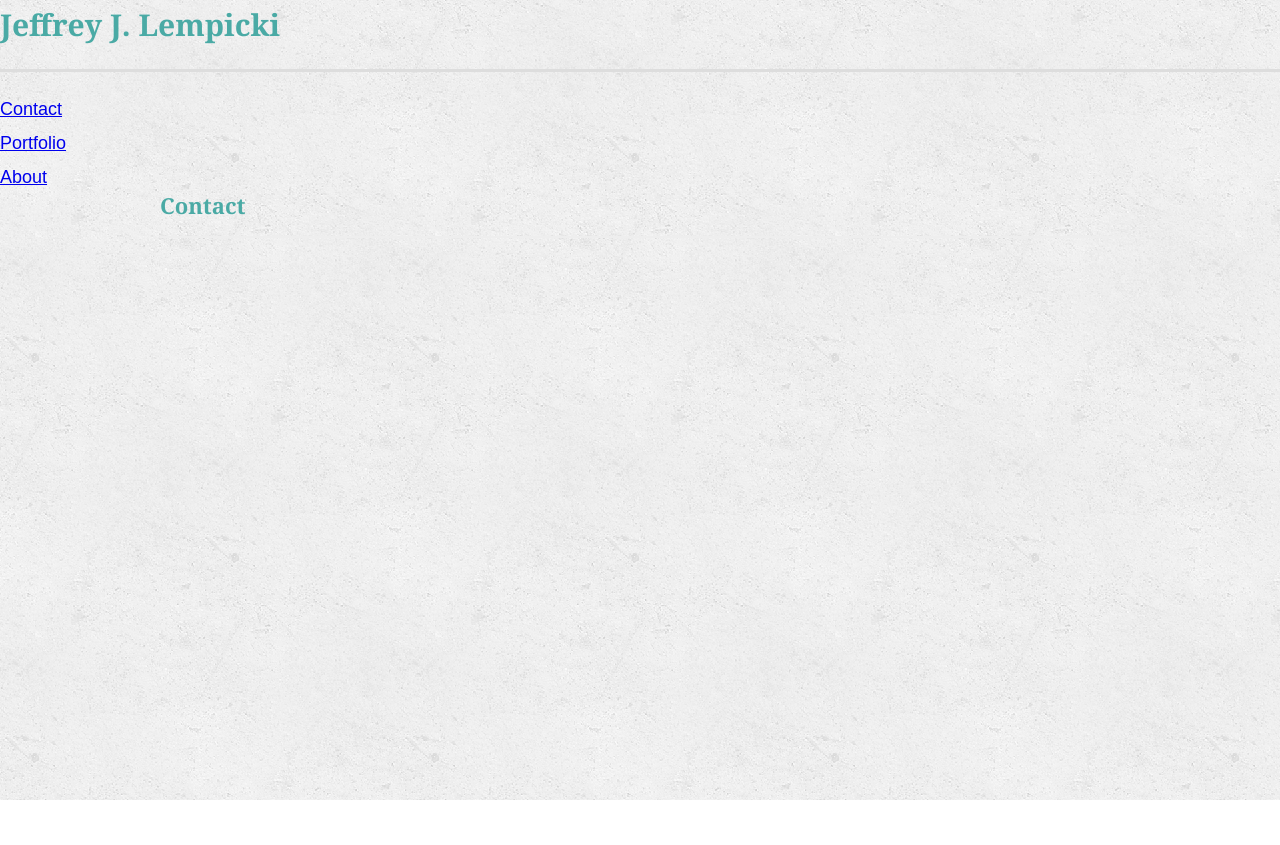
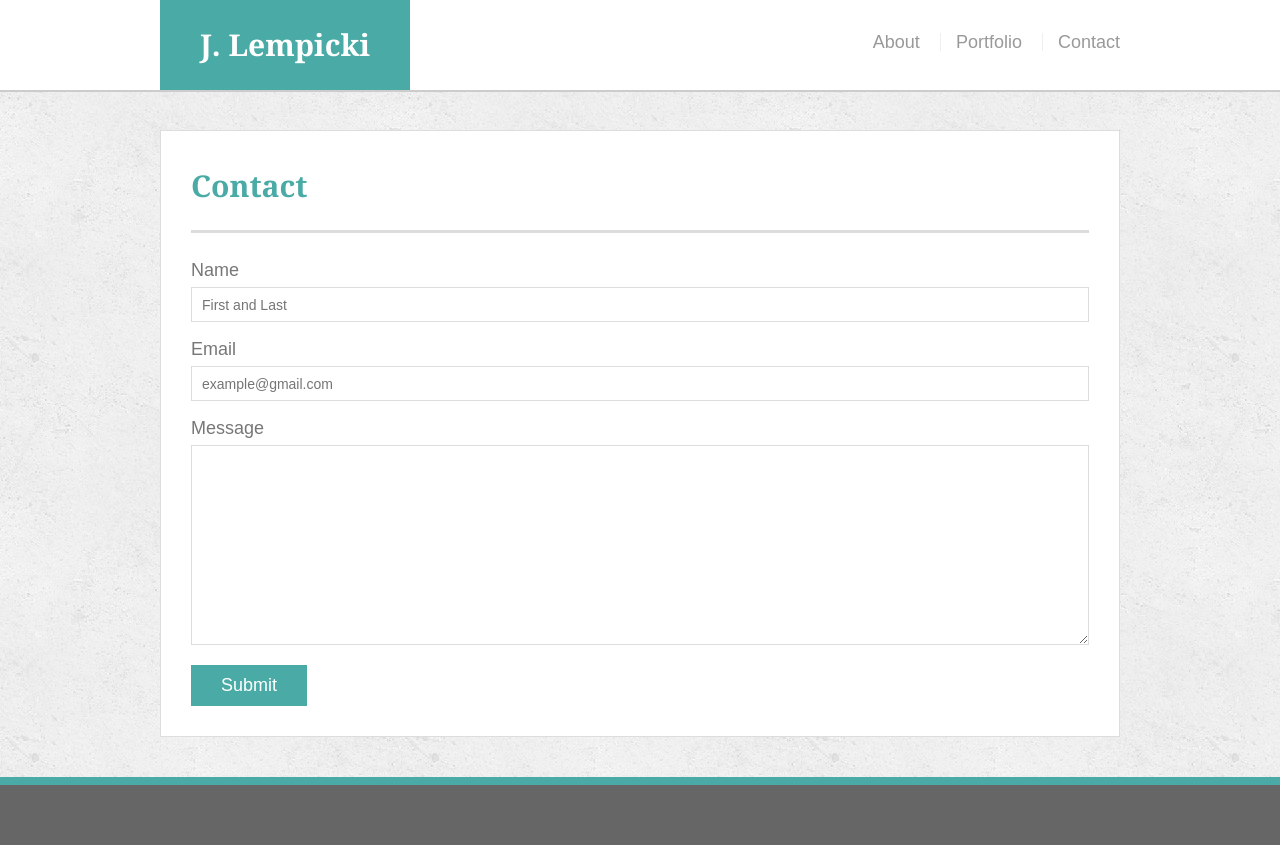
Before and after one commit to BabyJace2014/Basic-Portfolio, a plain HTML site: page contact.html in a window 1280 px wide. Before the commit the page ends 800 px from the top, so only its background shows below. Drawn offline with Linux system fonts and the light colour scheme.

Commit message:
Fixed Using Solution

```diff
--- a/contact.html
+++ b/contact.html
@@ -3,39 +3,56 @@
 
 <head>
     <meta charset="UTF-8">
-    <title>Jeffrey's Contact Info</title>
+    <title>Contact | Jeffrey</title>
     <link rel="stylesheet" type="text/css" href="assets/css/reset.css">
     <link rel="stylesheet" type="text/css" href="assets/css/style.css">
+</head>
 
-</head>
 <body>
-    <header>
 
-        <ul>
-        <h1>Jeffrey J. Lempicki</h1>
+    <header id="masthead">
+      <div class="container">
+        <a href="index.html" id="logo">J. Lempicki</a>
+        <nav>
+          <a href="index.html">About</a>
+          <a href="portfolio.html">Portfolio</a>
+          <a href="contact.hmtl">Contact</a>
+        </nav>
+      </div>
+    </header>
+
+    <div id="main-container" class="container">
+      <section class="main-section">
+        <h1>Contact</h1>
 
 
-            <li><a href="contact.html">Contact</a></li>
-            <li><a href="portfolio.html">Portfolio</a></li>
-            <li><a href="index.html">About</a></li>
-        </ul>
-    </header>
+        <form id="contact-form">
+                <ul>
+                  <li>
+                    <label for="name">Name</label>
+                    <input type="text" id="name" name="name" placeholder="First and Last" required="required">
+                  </li>
+                  <li>
+                    <label for="email">Email</label>
+                    <input type="email" id="email" name="email" placeholder="example@gmail.com" required="required">
+                  </li>
+                  <li>
+                    <label for="message">Message</label>
+                    <textarea id="message" name="message" required="required"></textarea>
+                  </li>
+                </ul>
+                <input type="submit">
+            </form>
 
-    <div class="container">
-
-
-        <form action="action_page.php">
-
-            <h2>Contact</h2>
-
-
-
-
-        </form>
-      </div>
-
-    <div class="footer">
+      </section>
 
     </div>
+
+    <footer>
+        <div class="container">
+
+        </div>
+    </footer>
 </body>
+
 </html>
```
Also changed, not shown: portfolio.html (+65 -0 lines), assets/images/technics-q-c-640-480-1.jpg (added), assets/images/technics-q-c-640-480-2.jpg (added), assets/images/technics-q-c-640-480-5.jpg (added), assets/images/technics-q-c-640-480-7.jpg (added), assets/images/technics-q-c-640-480-9.jpg (added), 3 other files.
